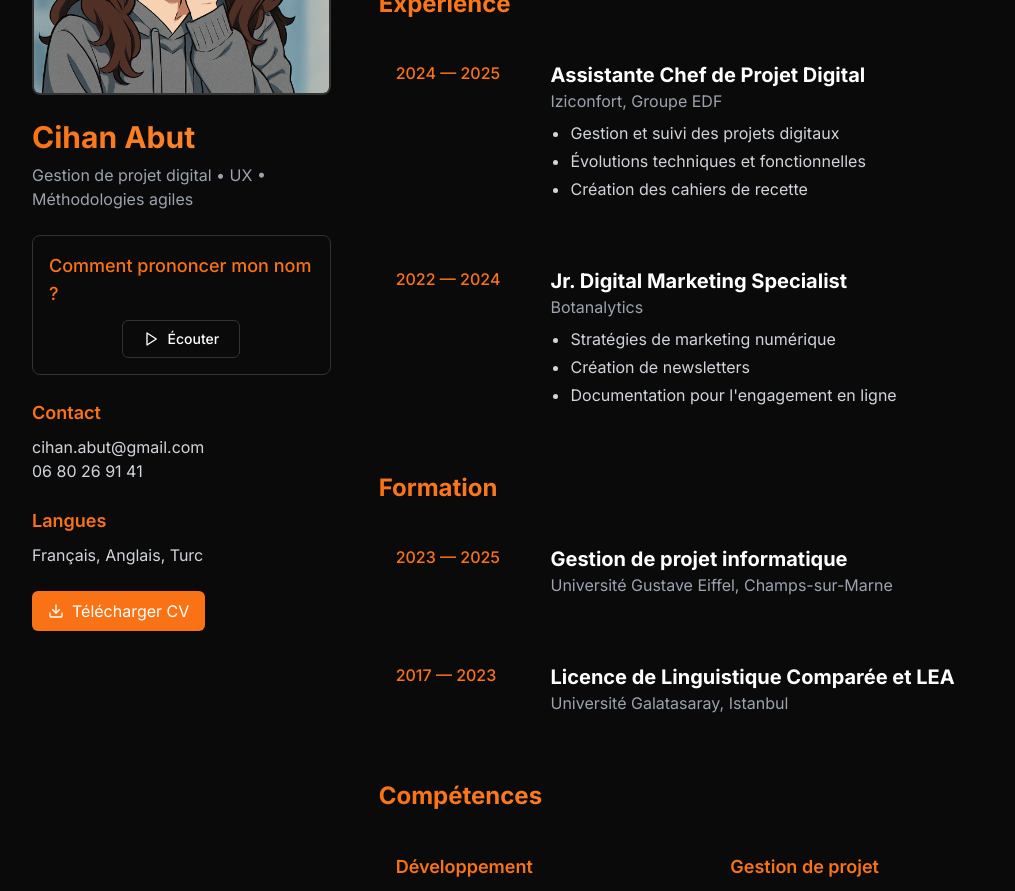
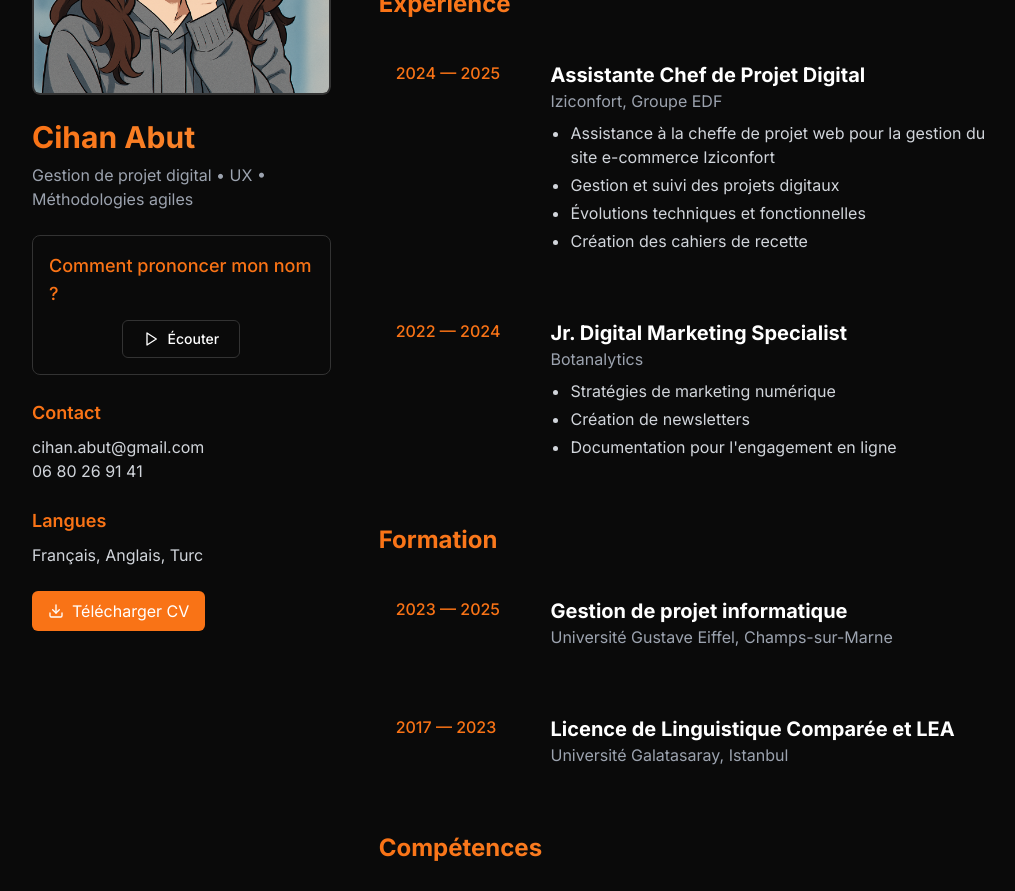
Before and after one commit to cihanabut/portfolio, a Next.js app: page /about in a window 1280 px wide. Shown: the part 340-1231 px from the top of the page, without its empty margins (112-1127 px from the left). Built offline with nearby package versions, Linux system fonts and the light colour scheme.

Commit message:
Update page.tsx

```diff
--- a/app/about/page.tsx
+++ b/app/about/page.tsx
@@ -101,6 +101,7 @@ export default function About() {
                   </h3>
                   <p className="mb-2 text-gray-400">Iziconfort, Groupe EDF</p>
                   <ul className="pl-5 mt-2 space-y-1 list-disc text-gray-300">
+                    <li>Assistance à la cheffe de projet web pour la gestion du site e-commerce Iziconfort</li>
                     <li>Gestion et suivi des projets digitaux</li>
                     <li>Évolutions techniques et fonctionnelles</li>
                     <li>Création des cahiers de recette</li>
@@ -194,7 +195,7 @@ export default function About() {
                 </h3>
                 <div className="flex flex-wrap gap-2">
                   <span className="px-3 py-1 text-sm bg-[#333] rounded-full transition-all duration-300 hover:bg-[#444] hover:scale-105">
-                    Agile Methodologies
+                    Méthodologies agiles
                   </span>
                   <span className="px-3 py-1 text-sm bg-[#333] rounded-full transition-all duration-300 hover:bg-[#444] hover:scale-105">
                     Jira
```
